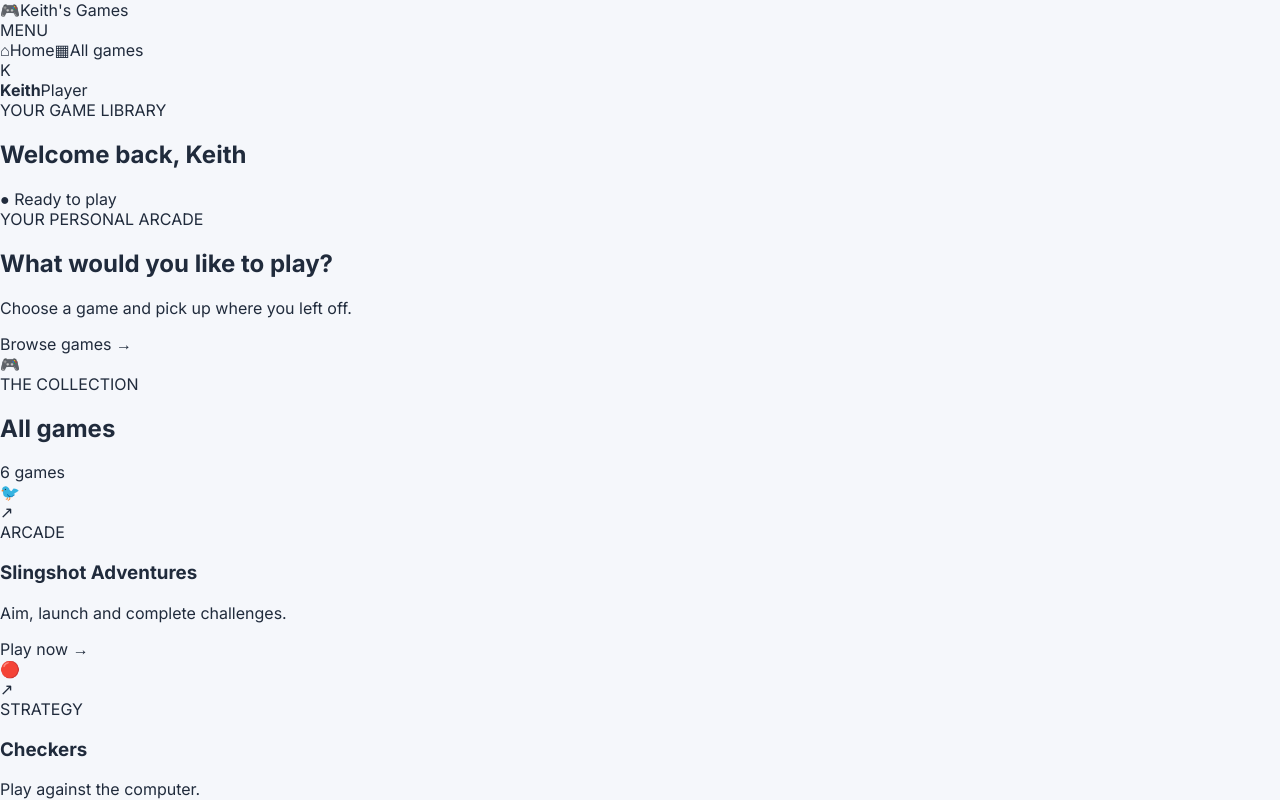
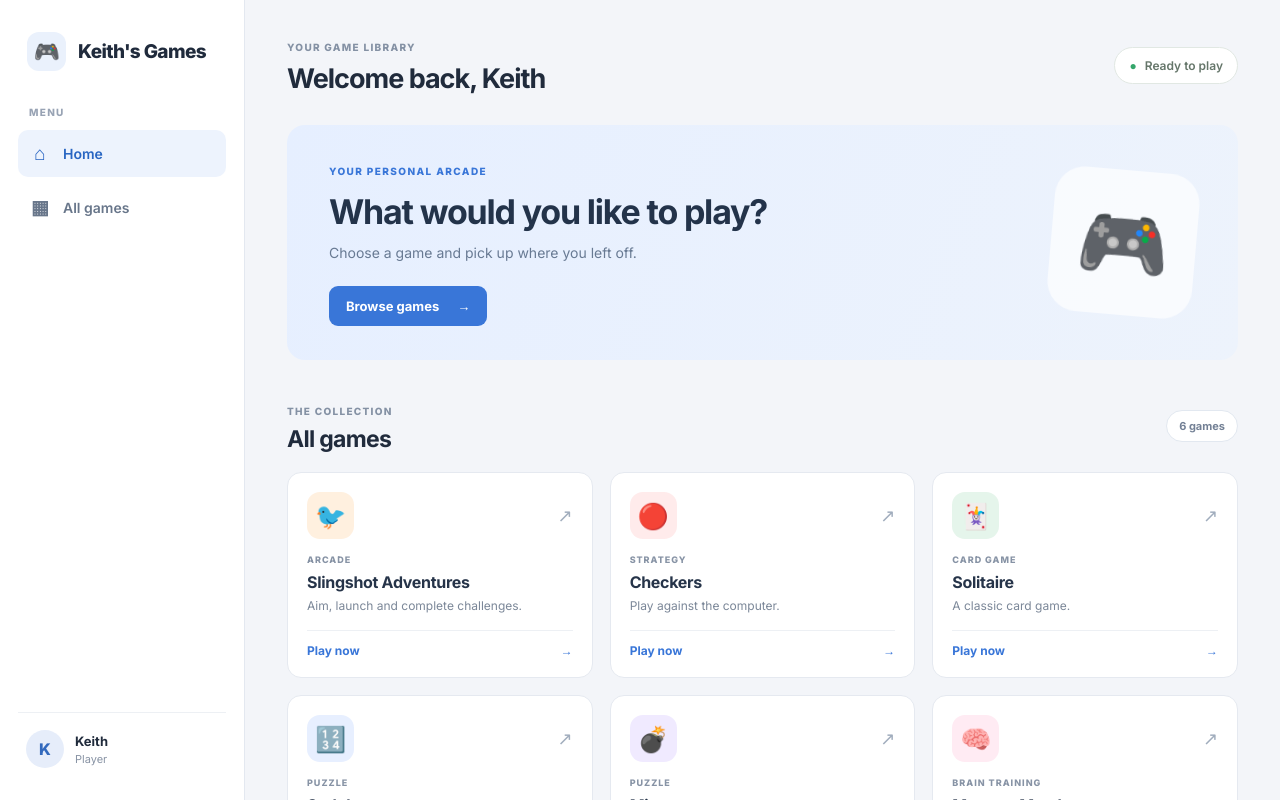
Before and after one commit to Will-source-del/keith-s-games, a Next.js app: page / in a window 1280 px wide. Shown: the top 800 px of the page. Built offline with nearby package versions, Linux system fonts and the light colour scheme.

Commit message:
Update globals.css

```diff
--- a/app/globals.css
+++ b/app/globals.css
@@ -1302,3 +1302,471 @@ footer {
     gap: 4px;
   }
 }
+
+/* =================================
+   KEITH'S GAMES — APP DASHBOARD
+================================= */
+
+.app-shell {
+  min-height: 100vh;
+  display: flex;
+  background: #f3f5f9;
+  color: #202b3c;
+}
+
+.app-sidebar {
+  width: 245px;
+  flex: 0 0 245px;
+  height: 100vh;
+  position: sticky;
+  top: 0;
+  display: flex;
+  flex-direction: column;
+  padding: 27px 18px;
+  background: #fff;
+  border-right: 1px solid #e3e8f0;
+}
+
+.app-brand {
+  display: flex;
+  align-items: center;
+  gap: 12px;
+  padding: 5px 9px 35px;
+  font-size: 19px;
+  font-weight: 800;
+  letter-spacing: -0.6px;
+}
+
+.app-brand-icon {
+  width: 39px;
+  height: 39px;
+  display: grid;
+  place-items: center;
+  background: #eaf1fc;
+  border-radius: 12px;
+  font-size: 21px;
+}
+
+.sidebar-label {
+  padding: 0 11px;
+  margin-bottom: 12px;
+  color: #98a3b4;
+  font-size: 10px;
+  font-weight: 800;
+  letter-spacing: 1.3px;
+}
+
+.sidebar-nav {
+  display: flex;
+  flex-direction: column;
+  gap: 7px;
+}
+
+.sidebar-link {
+  display: flex;
+  align-items: center;
+  gap: 13px;
+  padding: 12px;
+  border-radius: 10px;
+  color: #68768a;
+  font-size: 14px;
+  font-weight: 600;
+  transition: background .18s, color .18s;
+}
+
+.sidebar-link > span {
+  width: 20px;
+  text-align: center;
+  font-size: 19px;
+}
+
+.sidebar-link:hover,
+.sidebar-link.active {
+  color: #2865c2;
+  background: #edf3fd;
+}
+
+.sidebar-bottom {
+  display: flex;
+  align-items: center;
+  gap: 11px;
+  margin-top: auto;
+  padding: 17px 8px 5px;
+  border-top: 1px solid #edf0f4;
+}
+
+.sidebar-user-icon {
+  width: 38px;
+  height: 38px;
+  display: grid;
+  place-items: center;
+  border-radius: 50%;
+  background: #e6edfa;
+  color: #3269bd;
+  font-weight: 800;
+}
+
+.sidebar-bottom strong,
+.sidebar-bottom span {
+  display: block;
+}
+
+.sidebar-bottom strong {
+  font-size: 13px;
+}
+
+.sidebar-bottom span {
+  margin-top: 3px;
+  color: #8994a5;
+  font-size: 11px;
+}
+
+.app-main {
+  width: calc(100% - 245px);
+  max-width: 1600px;
+  min-width: 0;
+  margin: 0 auto;
+  padding: 35px 42px 20px;
+}
+
+.app-topbar {
+  display: flex;
+  justify-content: space-between;
+  align-items: center;
+  gap: 20px;
+  margin-bottom: 30px;
+}
+
+.app-date-label,
+.app-section-label {
+  color: #8491a4;
+  font-size: 10px;
+  font-weight: 800;
+  letter-spacing: 1.3px;
+}
+
+.app-topbar h1 {
+  margin: 7px 0 0;
+  font-size: 27px;
+  letter-spacing: -1px;
+}
+
+.app-player-badge {
+  padding: 10px 14px;
+  border: 1px solid #e1e8e3;
+  border-radius: 30px;
+  background: #fff;
+  color: #65766a;
+  font-size: 12px;
+  font-weight: 600;
+  white-space: nowrap;
+}
+
+.app-player-badge span {
+  color: #35a66b;
+  margin-right: 5px;
+}
+
+.app-feature {
+  min-height: 220px;
+  display: flex;
+  align-items: center;
+  justify-content: space-between;
+  gap: 25px;
+  padding: 34px 42px;
+  overflow: hidden;
+  border-radius: 18px;
+  background: linear-gradient(110deg, #e6efff, #edf3fc);
+}
+
+.app-feature-content {
+  max-width: 540px;
+}
+
+.app-feature-label {
+  color: #3976d8;
+  font-size: 10px;
+  font-weight: 800;
+  letter-spacing: 1.4px;
+}
+
+.app-feature h2 {
+  margin: 13px 0 9px;
+  color: #23334a;
+  font-size: clamp(25px, 3vw, 34px);
+  line-height: 1.2;
+  letter-spacing: -1.2px;
+}
+
+.app-feature p {
+  margin: 0 0 22px;
+  color: #687a93;
+  font-size: 14px;
+  line-height: 1.6;
+}
+
+.app-feature-button {
+  display: inline-flex;
+  align-items: center;
+  gap: 18px;
+  padding: 12px 17px;
+  border-radius: 9px;
+  background: #3976d8;
+  color: #fff;
+  font-size: 13px;
+  font-weight: 700;
+  transition: background .18s, transform .18s;
+}
+
+.app-feature-button:hover {
+  background: #285eaf;
+  transform: translateY(-2px);
+}
+
+.app-feature-art {
+  width: 145px;
+  height: 145px;
+  flex: 0 0 145px;
+  display: grid;
+  place-items: center;
+  border-radius: 30px;
+  background: #ffffffa8;
+  font-size: 75px;
+  transform: rotate(5deg);
+}
+
+.app-games-section {
+  padding: 39px 0 30px;
+  scroll-margin-top: 20px;
+}
+
+.app-section-heading {
+  display: flex;
+  align-items: center;
+  justify-content: space-between;
+  gap: 15px;
+  margin-bottom: 19px;
+}
+
+.app-section-heading h2 {
+  margin: 6px 0 0;
+  font-size: 23px;
+  letter-spacing: -.7px;
+}
+
+.app-game-count {
+  padding: 8px 12px;
+  border: 1px solid #e2e8f0;
+  border-radius: 25px;
+  background: #fff;
+  color: #738095;
+  font-size: 11px;
+  font-weight: 700;
+}
+
+.app-games-grid {
+  display: grid;
+  grid-template-columns: repeat(3, minmax(0, 1fr));
+  gap: 17px;
+}
+
+.app-game-card {
+  min-width: 0;
+  min-height: 205px;
+  display: flex;
+  flex-direction: column;
+  padding: 19px;
+  border: 1px solid #e5e9f0;
+  border-radius: 14px;
+  background: #fff;
+  transition: transform .18s, box-shadow .18s, border-color .18s;
+}
+
+.app-game-card:hover {
+  transform: translateY(-3px);
+  border-color: #cbd8eb;
+  box-shadow: 0 9px 24px #253b5910;
+}
+
+.app-game-card-top {
+  display: flex;
+  justify-content: space-between;
+  align-items: center;
+  margin-bottom: 15px;
+}
+
+.app-game-icon {
+  width: 47px;
+  height: 47px;
+  display: grid;
+  place-items: center;
+  border-radius: 13px;
+  background: #f0f3f8;
+  font-size: 25px;
+}
+
+.app-game-arrow {
+  color: #a1adbd;
+  font-size: 18px;
+}
+
+.app-game-category {
+  color: #8793a5;
+  font-size: 9px;
+  font-weight: 800;
+  letter-spacing: 1px;
+}
+
+.app-game-card h3 {
+  margin: 7px 0 5px;
+  color: #263449;
+  font-size: 16px;
+  letter-spacing: -.3px;
+}
+
+.app-game-card p {
+  margin: 0 0 15px;
+  color: #7b8798;
+  font-size: 12px;
+  line-height: 1.5;
+}
+
+.app-play-link {
+  display: flex;
+  justify-content: space-between;
+  align-items: center;
+  margin-top: auto;
+  padding-top: 12px;
+  border-top: 1px solid #edf0f4;
+  color: #3976d8;
+  font-size: 12px;
+  font-weight: 700;
+}
+
+.app-game-card.orange .app-game-icon {
+  background: #fff0df;
+}
+
+.app-game-card.red .app-game-icon {
+  background: #ffebeb;
+}
+
+.app-game-card.green .app-game-icon {
+  background: #e5f5eb;
+}
+
+.app-game-card.blue .app-game-icon {
+  background: #e7efff;
+}
+
+.app-game-card.purple .app-game-icon {
+  background: #f0eaff;
+}
+
+.app-game-card.pink .app-game-icon {
+  background: #ffebf3;
+}
+
+.app-footer {
+  display: flex;
+  gap: 9px;
+  padding: 18px 0 5px;
+  border-top: 1px solid #e4e9f0;
+  color: #929daf;
+  font-size: 11px;
+}
+
+@media (max-width: 1050px) {
+  .app-main {
+    padding: 28px 25px 18px;
+  }
+
+  .app-games-grid {
+    grid-template-columns: repeat(2, minmax(0, 1fr));
+  }
+}
+
+@media (max-width: 700px) {
+  .app-shell {
+    display: block;
+  }
+
+  .app-sidebar {
+    width: 100%;
+    height: auto;
+    position: static;
+    padding: 12px 16px;
+    border-right: 0;
+    border-bottom: 1px solid #e3e8f0;
+  }
+
+  .app-brand {
+    padding: 2px 0 12px;
+  }
+
+  .sidebar-label,
+  .sidebar-bottom {
+    display: none;
+  }
+
+  .sidebar-nav {
+    flex-direction: row;
+  }
+
+  .sidebar-link {
+    flex: 1;
+    justify-content: center;
+    padding: 9px;
+    font-size: 12px;
+  }
+
+  .app-main {
+    width: 100%;
+    padding: 24px 17px;
+  }
+
+  .app-topbar h1 {
+    font-size: 23px;
+  }
+
+  .app-feature {
+    min-height: 190px;
+    padding: 25px;
+  }
+
+  .app-feature-art {
+    width: 85px;
+    height: 85px;
+    flex-basis: 85px;
+    border-radius: 20px;
+    font-size: 45px;
+  }
+}
+
+@media (max-width: 480px) {
+  .app-topbar {
+    align-items: flex-start;
+  }
+
+  .app-player-badge {
+    padding: 8px 10px;
+    font-size: 10px;
+  }
+
+  .app-feature {
+    padding: 22px;
+  }
+
+  .app-feature-art {
+    display: none;
+  }
+
+  .app-games-grid {
+    grid-template-columns: 1fr;
+    gap: 12px;
+  }
+
+  .app-game-card {
+    min-height: 185px;
+  }
+}
```
